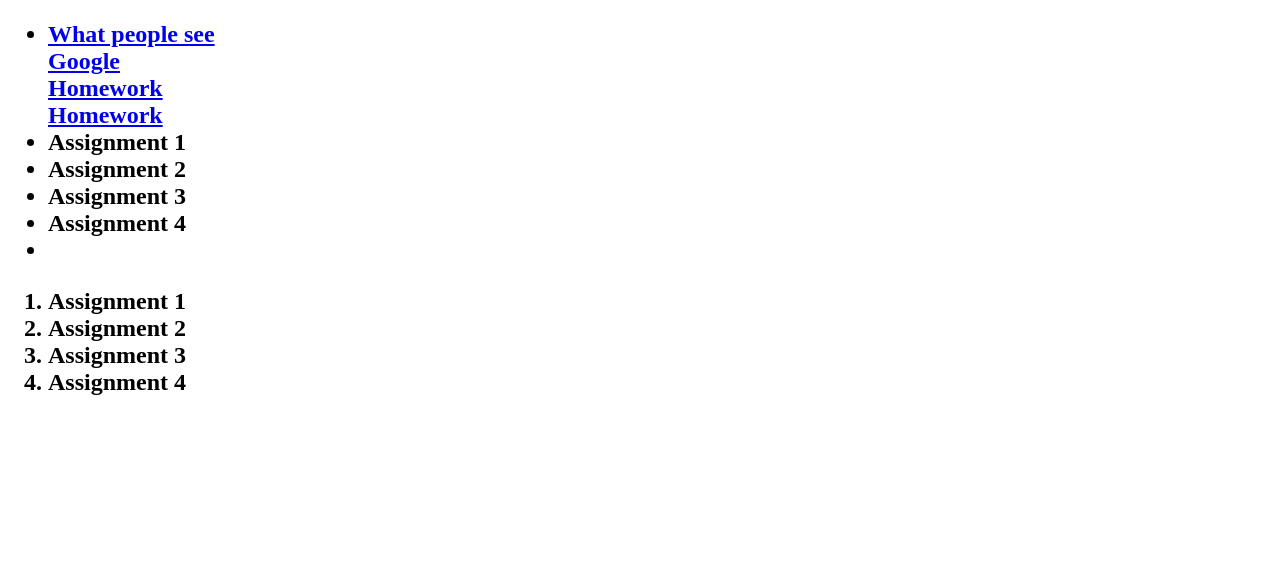
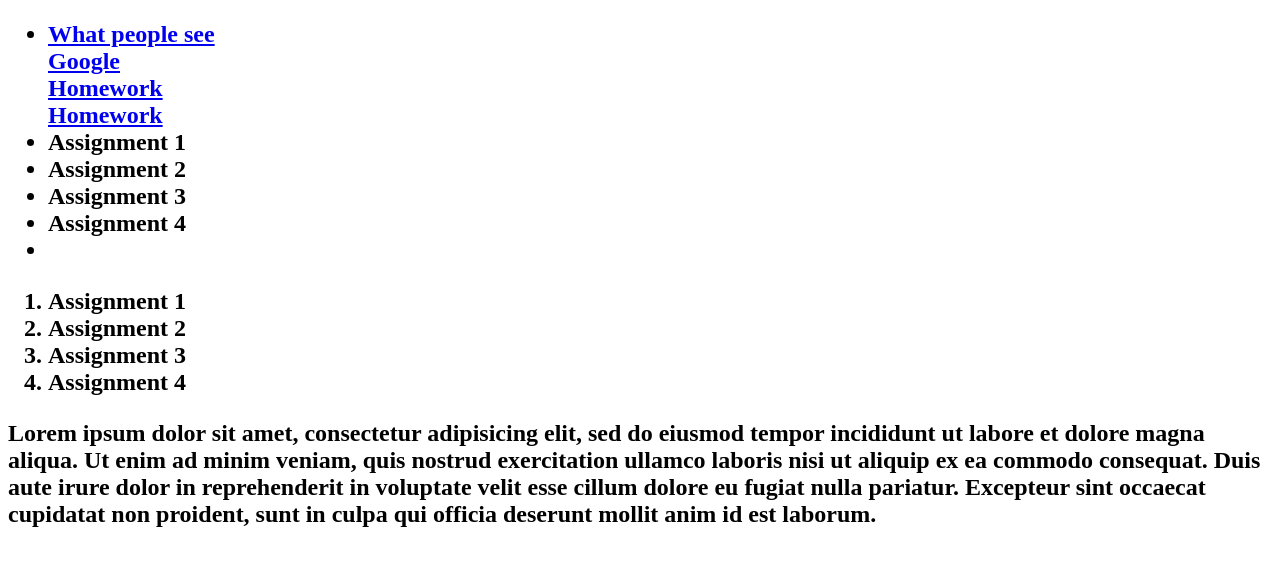
Before and after one commit to mag433/mag433.github.io, a plain HTML site: page index.html in a window 1280 px wide. Shown: the part 110-676 px from the top of the page. Drawn offline with Linux system fonts and the light colour scheme.

Commit message:
yup yup doodly bop

```diff
--- a/index.html
+++ b/index.html
@@ -28,5 +28,7 @@
         <li>Assignment 3</li>
         <li>Assignment 4</li>
       </ol>
-  </body>
+      </li>
+  </ul>
+  <p>Lorem ipsum dolor sit amet, consectetur adipisicing elit, sed do eiusmod tempor incididunt ut labore et dolore magna aliqua. Ut enim ad minim veniam, quis nostrud exercitation ullamco laboris nisi ut aliquip ex ea commodo consequat. Duis aute irure dolor in reprehenderit in voluptate velit esse cillum dolore eu fugiat nulla pariatur. Excepteur sint occaecat cupidatat non proident, sunt in culpa qui officia deserunt mollit anim id est laborum.</p>
 </html>
```
